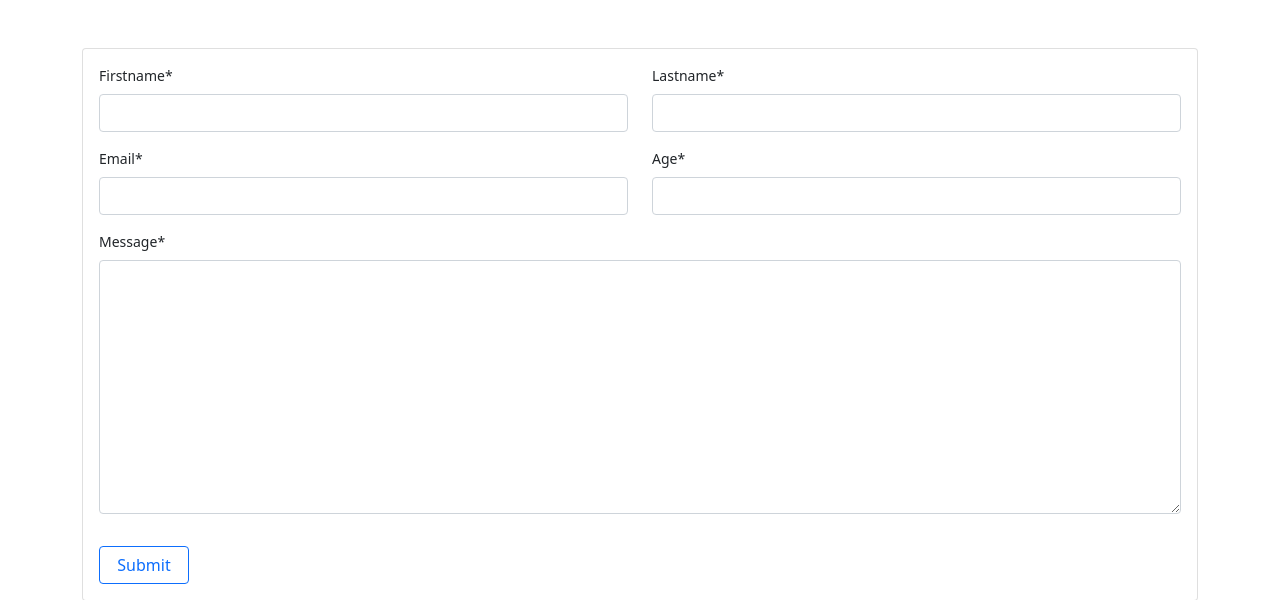
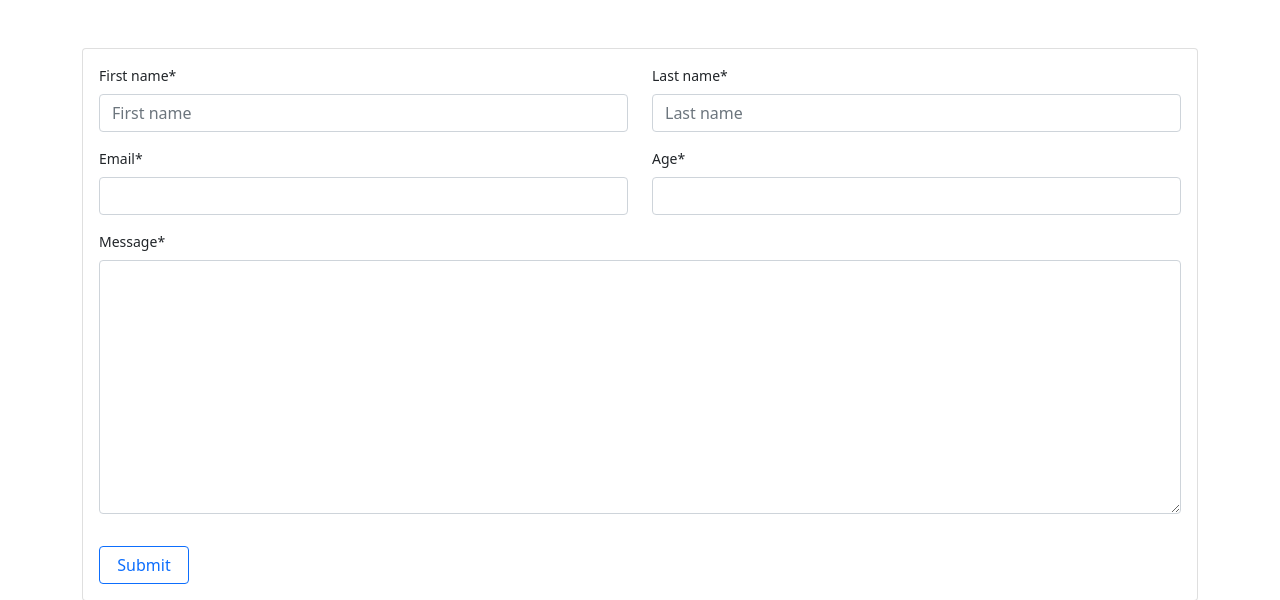
Before and after one commit to kumailalidev/django-full-stack-app-hr-pro, a Django app: page / in a window 1280 px wide. Shown: the part 56-656 px from the top of the page. Run offline with Django 4.2, Linux system fonts and the light colour scheme; some libraries are stand-ins or nearby versions.

Commit message:
Added server side validation to firstname and lastname form fields and disabled client side form validation

```diff
--- a/App/forms.py
+++ b/App/forms.py
@@ -1,8 +1,42 @@
 from django import forms
 from .models import Candidate
+from django.core.validators import RegexValidator
 
 
 class CandidateForm(forms.ModelForm):
+    # Validations
+    firstname = forms.CharField(
+        label="First name",
+        min_length=3,
+        max_length=50,
+        # required=False,
+        validators=[
+            RegexValidator(r"^[a-zA-ZÀ-ÿ\s]*$", message="Only letters is allowed !")
+        ],
+        widget=forms.TextInput(
+            attrs={
+                "placeholder": "First name",
+            }
+        ),
+    )
+
+    lastname = forms.CharField(
+        label="Last name",
+        min_length=3,
+        max_length=50,
+        # required=False,
+        validators=[
+            RegexValidator(r"^[a-zA-ZÀ-ÿ\s]*$", message="Only letters is allowed !")
+        ],
+        widget=forms.TextInput(
+            attrs={
+                "placeholder": "Last name",
+            }
+        ),
+    )
+
     class Meta:
         model = Candidate
         fields = "__all__"
+        # fields = ["firstname", "lastname", "email", "age", "message",]
+        # exclude = ["firstname", "lastname", "email", "age", "message",]
--- a/App/templates/home.html
+++ b/App/templates/home.html
@@ -3,7 +3,7 @@
 
 {% block content %}
 <div class="container mt-3" style="width: 95; font-size: 14px;">
-    <form method="POST" class="card p-3 mt-5" autocomplete="off">
+    <form method="POST" class="card p-3 mt-5" autocomplete="off" novalidate>
         {% csrf_token %}
         <!-- {{ form|crispy }} -->
         <div class="row">
```
